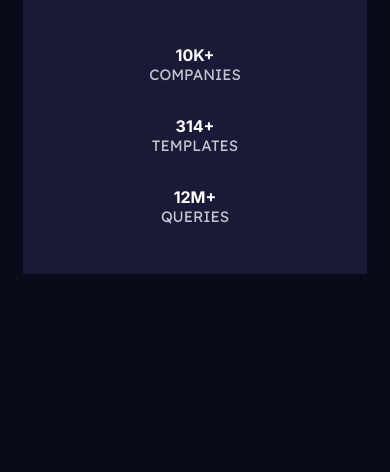
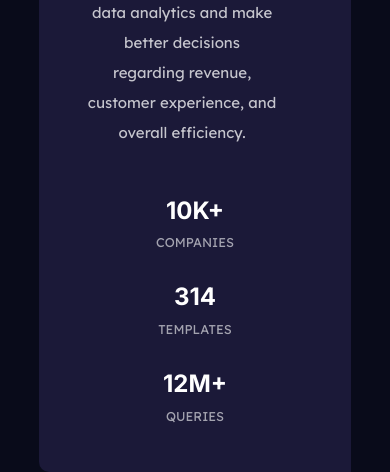
Before and after one commit to boomshakar/Frontend-Mentor-Stats-preview-card-component, a plain HTML site: page index.html in a window 390 px wide. Shown: the part 730-1202 px from the top of the page. Before the commit the page ends 1062 px from the top, so only its background shows below. Drawn offline with Linux system fonts and the light colour scheme.

Commit message:
restructure

```diff
--- a/css/style.css
+++ b/css/style.css
@@ -33,42 +33,54 @@
   color: rgba(255, 255, 255, 0.6); }
 
 body {
-  padding: 5% 6% 1% 6%;
-  margin: 0; }
+  padding: 12% 10% 12% 10%;
+  margin: 0;
+  height: 100vh;
+  width: 100vw; }
   body .container {
     display: -webkit-box;
     display: -ms-flexbox;
-    display: flex; }
+    display: flex;
+    height: 475px; }
     body .container #card3 {
       display: none; }
     body .container .card-img {
-      background-image: -webkit-gradient(linear, left top, left bottom, from(rgba(170, 92, 219, 0.7)), to(rgba(170, 92, 219, 0.7))), url("../images/image-header-desktop.jpg");
-      background-image: linear-gradient(rgba(170, 92, 219, 0.7), rgba(170, 92, 219, 0.7)), url("../images/image-header-desktop.jpg");
+      background-image: -webkit-gradient(linear, left top, left bottom, from(rgba(106, 5, 168, 0.5))), url("../images/image-header-desktop.jpg");
+      background-image: linear-gradient(rgba(106, 5, 168, 0.5)), url("../images/image-header-desktop.jpg");
       background-size: cover; }
     body .container #card1 {
-      padding: 2rem 3rem 2rem 3rem; }
-      body .container #card1 .main-header {
-        margin-bottom: 2rem; }
-        body .container #card1 .main-header h2 {
-          font-size: 2rem;
-          margin-bottom: 1.5rem; }
-        body .container #card1 .main-header p {
-          margin-bottom: 4rem; }
+      padding: 6% 10% 0 6%;
+      width: 52%;
+      border-radius: 10px 0 0 10px; }
+      body .container #card1 .main-header h1 {
+        font-size: 2rem;
+        margin-bottom: 1.5rem; }
+      body .container #card1 .main-header p {
+        margin-bottom: 4.5rem;
+        width: 88%;
+        line-height: 2; }
       body .container #card1 .statis {
         display: -webkit-box;
         display: -ms-flexbox;
         display: flex; }
         body .container #card1 .statis .bottom-stat {
-          width: 12rem;
-          text-transform: uppercase; }
-    body .container .card {
-      display: inline-block;
-      width: 50vw; }
+          width: 12rem; }
+          body .container #card1 .statis .bottom-stat h4 {
+            font-size: 1.5rem;
+            margin-bottom: 5%; }
+          body .container #card1 .statis .bottom-stat p {
+            text-transform: uppercase;
+            font-size: 0.8rem; }
+    body .container #card2 {
+      border-radius: 0 10px 10px 0;
+      width: 48%; }
 
-@media screen and (max-width: 749px) {
+@media screen and (max-width: 839px) {
   body {
+    padding: 12% 10% 12% 10%;
     margin: 0;
-    padding: 15% 6% 15% 6%; }
+    height: 100vh;
+    width: 100vw; }
     body .container {
       display: -webkit-box;
       display: -ms-flexbox;
@@ -76,15 +88,18 @@ body {
       -webkit-box-orient: vertical;
       -webkit-box-direction: normal;
           -ms-flex-direction: column;
-              flex-direction: column; }
+              flex-direction: column;
+      height: -webkit-fit-content;
+      height: -moz-fit-content;
+      height: fit-content; }
       body .container #card3 {
         display: -webkit-box;
         display: -ms-flexbox;
         display: flex;
         width: 100%;
         height: 400px;
-        background-image: -webkit-gradient(linear, left top, left bottom, from(rgba(170, 92, 219, 0.7)), to(rgba(170, 92, 219, 0.7))), url("../images/image-header-mobile.jpg");
-        background-image: linear-gradient(rgba(170, 92, 219, 0.7), rgba(170, 92, 219, 0.7)), url("../images/image-header-mobile.jpg");
+        background-image: -webkit-gradient(linear, left top, left bottom, from(rgba(106, 5, 168, 0.5))), url("../images/image-header-mobile.jpg");
+        background-image: linear-gradient(rgba(106, 5, 168, 0.5)), url("../images/image-header-mobile.jpg");
         background-size: cover; }
       body .container #card2 {
         display: none; }
@@ -111,48 +126,3 @@ body {
           body .container #card1 .statis #bottom-stat {
             margin: 1rem auto;
             text-transform: uppercase; } }
-
-/*
-@include media-md {
-  .container {
-    display: flex;
-
-    .card-img {
-      background-image: linear-gradient(
-          hsla(277, 64%, 61%, 0.7),
-          hsla(277, 64%, 61%, 0.7)
-        ),
-        url("../images/image-header-desktop.jpg");
-
-      background-size: cover;
-    }
-
-    #card1 {
-      padding: 2rem 3rem 2rem 3rem;
-
-      .main-header {
-        margin-bottom: 2rem;
-
-        h2 {
-          font-size: 2rem;
-          margin-bottom: 1.5rem;
-        }
-        p {
-          margin-bottom: 4rem;
-        }
-      }
-
-      .statis {
-        display: inline-flex;
-        .bottom-stat {
-          margin-right: 3.7rem;
-        }
-      }
-    }
-    .card {
-      display: inline-block;
-      width: 50vw;
-    }
-  }
-}
-*/
--- a/index.html
+++ b/index.html
@@ -19,10 +19,10 @@
       <div class="card card-img-mob" id="card3"></div>
       <div class="card bg-card main-head" id="card1">
         <div class="main-header">
-          <h2 class="font-inter">
+          <h1 class="font-inter">
             Get <span class="accent">insights</span> that help your business
             grow.
-          </h2>
+          </h1>
           <p class="main-para font-lexend font-size-15">
             Discover the benefits of data analytics and make better decisions
             regarding revenue, customer experience, and overall efficiency.
@@ -31,19 +31,19 @@
         <div class="clearfix statis">
           <div class="bottom-stat" id="bottom-stat">
             <h4 class="main-head font-inter">10k+</h4>
-            <p class="main-para bottom-para font-lexend font-size-15">
+            <p class="stat-head bottom-para font-lexend font-size-15">
               companies
             </p>
           </div>
           <div class="bottom-stat" id="bottom-stat">
-            <h4 class="main-head font-inter">314+</h4>
-            <p class="main-para bottom-para font-lexend font-size-15">
+            <h4 class="main-head font-inter">314</h4>
+            <p class="stat-head bottom-para font-lexend font-size-15">
               templates
             </p>
           </div>
           <div class="bottom-stat" id="bottom-stat">
             <h4 class="main-head font-inter">12M+</h4>
-            <p class="main-para bottom-para font-lexend font-size-15">
+            <p class="stat-head bottom-para font-lexend font-size-15">
               queries
             </p>
           </div>
```
